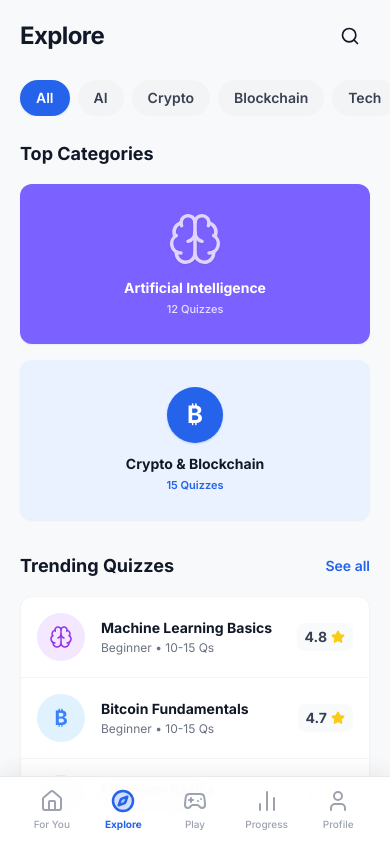
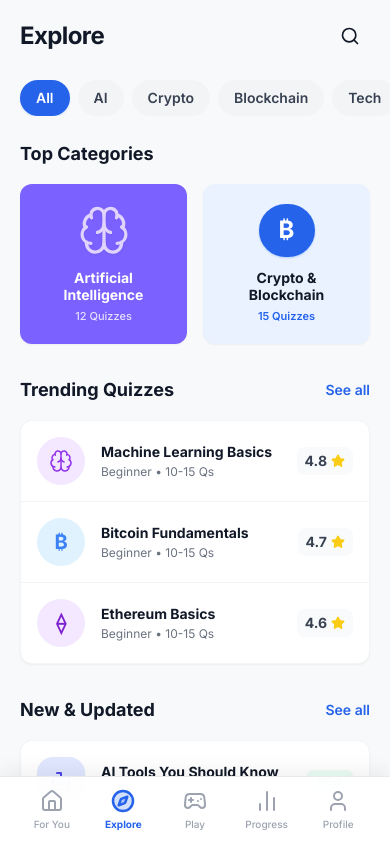
Before and after one commit to piyushgupta55/Hrilosopah, a Next.js app: page /en/explore in a window 390 px wide. Shown: the top 843 px of the page. Built offline with nearby package versions, Linux system fonts and the light colour scheme.

Commit message:
style: display top category cards side-by-side on mobile viewports

```diff
--- a/src/app/[locale]/explore/page.tsx
+++ b/src/app/[locale]/explore/page.tsx
@@ -112,7 +112,7 @@
         <div className="px-5 w-full mb-8">
           <h3 className="font-bold text-gray-900 text-lg mb-4">{t('topCategories')}</h3>
 
-          <div className="grid grid-cols-1 sm:grid-cols-2 md:grid-cols-3 gap-4">
+          <div className="grid grid-cols-2 md:grid-cols-3 gap-4">
             <Link href={`/${locale}/explore/category/ai`}>
               <div className="bg-[#7B61FF] rounded-xl p-5 text-white flex flex-col items-center justify-center text-center h-40 shadow-sm hover:shadow-md transition-shadow relative overflow-hidden group">
                 <div className="absolute inset-0 bg-white/10 opacity-0 group-hover:opacity-100 transition-opacity"></div>
```
